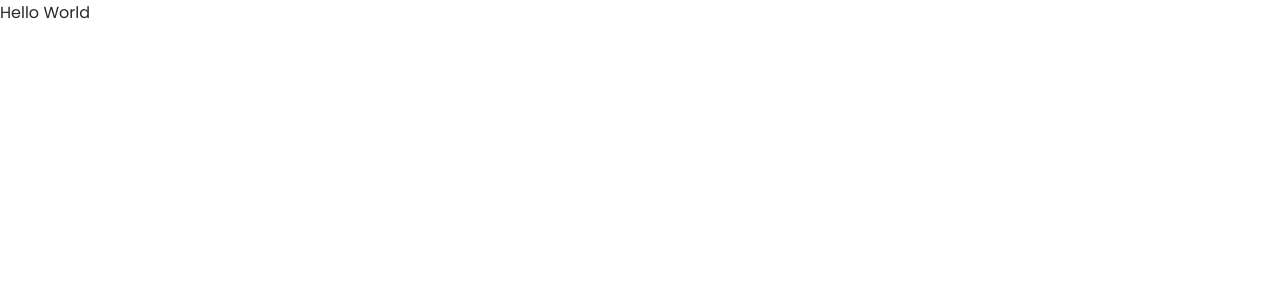
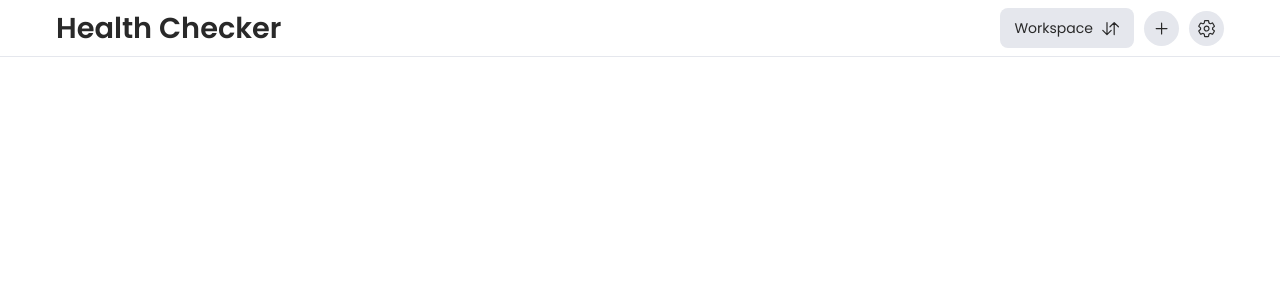
Before and after one commit to RuanScherer/api-health-checker, a React (Vite) app in the folder frontend/: page /home in a window 1280 px wide. Shown: the top 300 px of the page. Built offline with nearby package versions, Linux system fonts and the light colour scheme.

Commit message:
feat: create base header
Issue #1

```diff
--- /dev/null
+++ b/frontend/src/components/Header/index.tsx
@@ -0,0 +1,31 @@
+import { IoAdd, IoSettingsOutline, IoSwapVerticalOutline } from 'react-icons/io5'
+import { FilledButton, IconButton } from '../../styles/shared/buttons'
+import { ResponsiveIcon } from '../ResponsiveIcon'
+import { Content, Header as StyledHeader } from './styles'
+
+const Header = () => {
+    return (
+        <StyledHeader>
+            <Content>
+                <h1>Health Checker</h1>
+
+                <div>
+                    <FilledButton>
+                        Workspace
+                        <ResponsiveIcon icon={IoSwapVerticalOutline} />
+                    </FilledButton>
+
+                    <IconButton>
+                        <ResponsiveIcon icon={IoAdd} />
+                    </IconButton>
+
+                    <IconButton>
+                        <ResponsiveIcon icon={IoSettingsOutline} />
+                    </IconButton>
+                </div>
+            </Content>
+        </StyledHeader>
+    )
+}
+
+export { Header }
--- /dev/null
+++ b/frontend/src/components/Header/styles.ts
@@ -0,0 +1,31 @@
+import styled from 'styled-components'
+
+export const Header = styled.header`
+  border-bottom: 1px solid var(--gray-100);
+`
+
+export const Content = styled.div`
+  display: flex;
+  align-items: center;
+  justify-content: space-between;
+  gap: .5rem;
+
+  max-width: 1200px;
+  margin: 0 auto;
+  padding: .5rem 1rem;
+
+  h1 {
+    font-size: 1.8rem;
+    line-height: 1;
+
+    @media (max-width: 720px) {
+      font-size: 1.2rem;
+    }
+  }
+
+  div {
+    display: flex;
+    align-items: center;
+    gap: .6rem;
+  }
+`
--- a/frontend/src/pages/Home/index.tsx
+++ b/frontend/src/pages/Home/index.tsx
@@ -1,5 +1,9 @@
+import { Header } from "../../components/Header";
+
 function Home() {
-    return <div>Hello World</div>;
+    return (
+        <Header />
+    )
 }
 
 export default Home;
```
